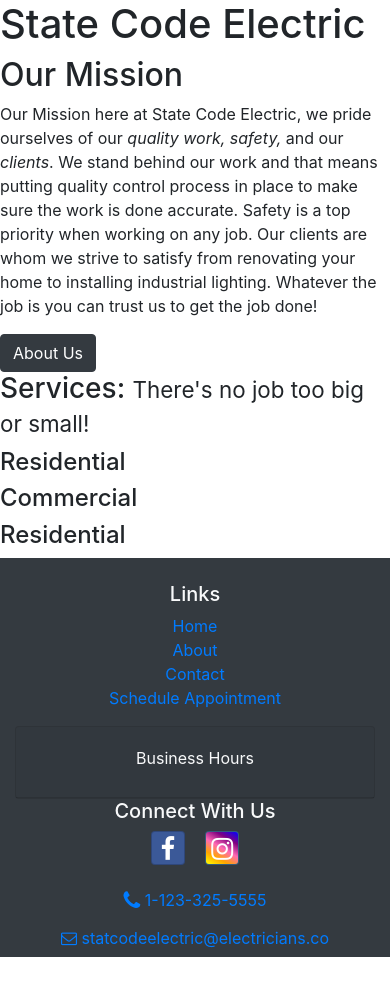
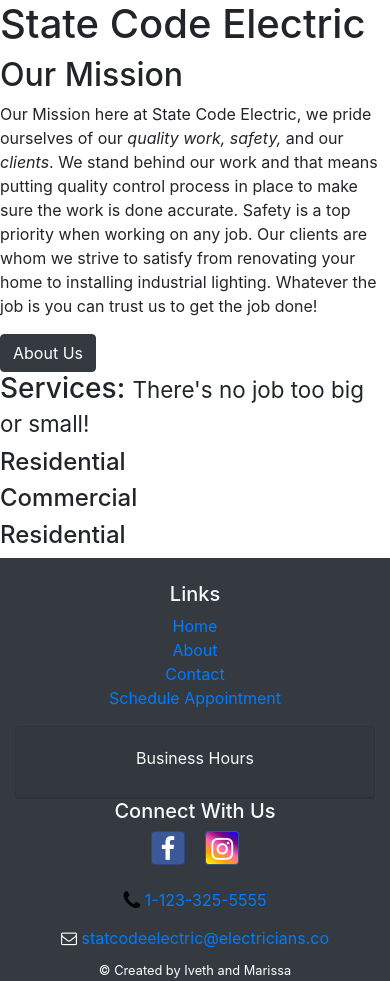
Before and after one commit to issa18/Portfolio, a website: page index.html in a window 390 px wide. Before the commit the page ends 957 px from the top, so only its background shows below. Drawn offline with nearby package versions, Linux system fonts and the light colour scheme.

Commit message:
Added color to phone and email icon. Added Copyright.

```diff
--- a/CSS/styles.css
+++ b/CSS/styles.css
@@ -1,3 +1,11 @@
 .instagram-icon {
     background: linear-gradient(30deg, yellow, orange, hotpink, purple, blue)
 }
+
+.fa-phone {
+    color: black;
+}
+
+.fa-envelope-o {
+    color: white;
+}
--- a/index.html
+++ b/index.html
@@ -93,11 +93,16 @@
                 </div>
             </div>
             <div class="row text-white">
-                    <div class="col text-center">
-                        <a href="tel:+123325555" role="button" class="btn btn-link"><i class="fa fa-phone fa-lg"></i> 1-123-325-5555</a>
-                        <a href="mailto:statcodeelectric@electricians.co" role="button" class="btn btn-link"><i class="fa fa-envelope-o"></i> statcodeelectric@electricians.co</a>
-                    </div>
+                <div class="col text-center">
+                    <a href="tel:+123325555" role="button" class="btn btn-link"><i class="fa fa-phone fa-lg"></i> 1-123-325-5555</a>
+                    <a href="mailto:statcodeelectric@electricians.co" role="button" class="btn btn-link"><i class="fa fa-envelope-o"></i> statcodeelectric@electricians.co</a>
                 </div>
+            </div>
+            <div class="row text-white text-center">
+                <div class="col">
+                    <small>&copy; Created by Iveth and Marissa</small>
+                </div>
+            </div>
         </div>
     </footer>
 
```
